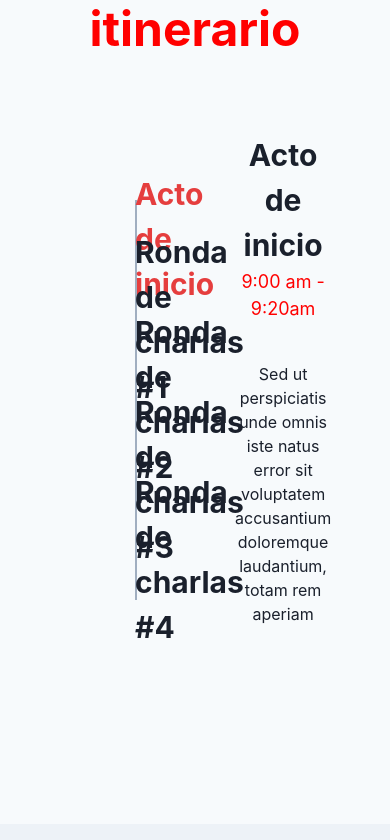
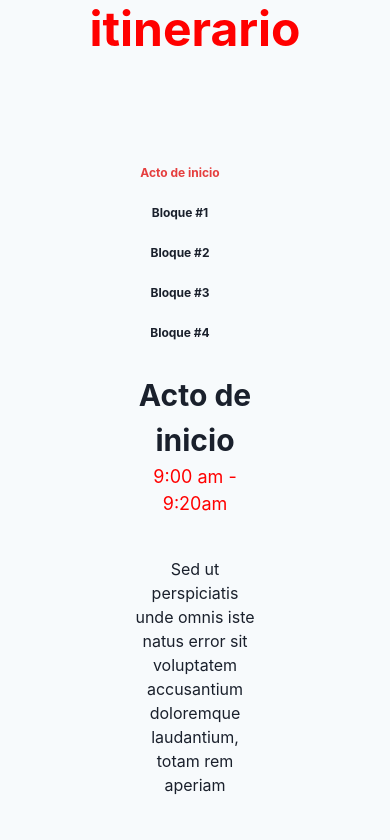
Before and after one commit to Ethereum-Costa-Rica/ethereum.cr, a Next.js app: page /info in a window 390 px wide. Shown: the part 1304-2144 px from the top of the page. Built offline with nearby package versions, Linux system fonts and the light colour scheme.

Commit message:
Update responsiveness
Signed-off-by: Alfredo Bonilla <info@alfredobonilla.com>

```diff
--- a/src/components/EventBody.tsx
+++ b/src/components/EventBody.tsx
@@ -8,7 +8,7 @@ interface EventBodyProps {
 
 const EventBody = ({ title, schedule, description }: EventBodyProps) => {
   return (
-    <Box marginLeft="40px" textAlign="center">
+    <Box marginLeft={[0, 0, 0, "40px", "40px"]} textAlign="center">
       <Text fontSize="30px" fontWeight={700}>
         {title}
       </Text>
--- a/src/components/EventTitle.tsx
+++ b/src/components/EventTitle.tsx
@@ -1,4 +1,5 @@
 import { Text, GridItem, Flex, chakra, shouldForwardProp } from "@chakra-ui/react";
+import { wrap } from "module";
 
 const Elipse = chakra("div", {
   shouldForwardProp: (prop) => {
@@ -21,32 +22,39 @@ interface EventTitleProps  {
 
 const EventTitle = ({ title, active = false }: EventTitleProps) => {
   return (
-    <GridItem colSpan={3} width="100%" h="10" paddingRight="150px">
+    <Flex
+      width="100%"
+      h="10"
+      paddingRight={["15px", "15px", "15px", "50px", "50px"]}
+    >
       <Flex
         width="100%"
-        borderRight="2px"
+        borderRight={[0, 0, 0, "2px solid gray", "2px solid gray"]}
         borderColor="gray.400"
-        direction="row"
         alignItems="center"
         justifyContent="space-between"
         height={20}
       >
         <Text
           color={active ? "red.500" : "blue.1000"}
-          fontSize="30px"
+          fontSize={["12px", "22px", "22px", "22px", "32px"]}
           fontWeight={700}
-          paddingRight="50px"
+          minWidth={["120px", "120px", "120px", "auto", "auto"]}
+          paddingRight={["15px", "15px", "15px", "50px", "50px"]}
+          align="center"
         >
           {title}
         </Text>
         <Elipse
+          display={["none", "none", "none", "block", "block"]}
           bgColor={active ? "red.500" : "gray.400"}
+          minWidth={active ? "30px" : "20px"}
           width={active ? "30px" : "20px"}
           height={active ? "30px" : "20px"}
           marginRight={active ? "-15.5px" : "-10.5px"}
         />
       </Flex>
-    </GridItem>
+    </Flex>
   );
 };
     export default EventTitle;
--- a/src/components/Timeline.tsx
+++ b/src/components/Timeline.tsx
@@ -1,11 +1,12 @@
-import { EVENTS } from '@/utils/data';
-import { Text, Flex, Box } from '@chakra-ui/react';
-import { useState } from 'react';
-import EventBody from './EventBody';
-import EventTitle from './EventTitle';
+import { EVENTS } from "@/utils/data";
+import { Text, Flex, Box } from "@chakra-ui/react";
+import { useState } from "react";
+import EventBody from "./EventBody";
+import EventTitle from "./EventTitle";
 
 const Timeline = () => {
-    const [selectedEvent, setSelectedEvent] = useState(0)
+  const [selectedEvent, setSelectedEvent] = useState(0);
+
   return (
     <Flex
       bgColor="gray.50"
@@ -39,24 +40,34 @@ const Timeline = () => {
         <Flex
           width="full"
           alignItems="center"
-            justifyContent="space-around"
-            mb="32"
+          justifyContent="center"
+          mb="32px"
+          direction={["column", "column", "column", "row", "row"]}
         >
-            <Flex width="50%" direction="column" gap={10}>
+          <Flex
+            width={["100%", "100%", "100%", "50%", "50%"]}
+            direction={["row", "row", "row", "column", "column"]}
+            gap={[0, 0, 0, 10, 10]}
+            height={["200px", "200px", "200px", "auto", "auto"]}
+            justifyContent="center"
+            flexWrap="wrap"
+            marginBottom={["40px", "40px", "40px", "0px", "0px"]}
+          >
             {EVENTS.map((event, index) => (
-                    <Box
+              <Flex
                 onClick={() => setSelectedEvent(index)}
                 cursor="pointer"
                 key={index + event.title}
+                flexWrap="wrap"
               >
                 <EventTitle
                   title={event.title}
                   active={index === selectedEvent}
                 />
-                    </Box>
+              </Flex>
             ))}
           </Flex>
-            <Flex width="50%">
+          <Flex width={["100%", "100%", "100%", "50%", "50%"]}>
             <EventBody
               title={EVENTS[selectedEvent].title}
               schedule={EVENTS[selectedEvent].schedule}
@@ -67,6 +78,5 @@ const Timeline = () => {
       </Flex>
     </Flex>
   );
-}
-
-export default Timeline
+};
+export default Timeline;
--- a/src/utils/data.ts
+++ b/src/utils/data.ts
@@ -6,25 +6,25 @@ export const EVENTS = [
       "Sed ut perspiciatis unde omnis iste natus error sit voluptatem accusantium doloremque laudantium, totam rem aperiam",
   },
   {
-    title: "Ronda de charlas #1",
+    title: "Bloque #1",
     schedule: "9:00 am - 9:20am",
     description:
       "Sed ut perspiciatis unde omnis iste natus error sit voluptatem accusantium doloremque laudantium, totam rem aperiam",
   },
   {
-    title: "Ronda de charlas #2",
+    title: "Bloque #2",
     schedule: "9:00 am - 9:20am",
     description:
       "Sed ut perspiciatis unde omnis iste natus error sit voluptatem accusantium doloremque laudantium, totam rem aperiam",
   },
   {
-    title: "Ronda de charlas #3",
+    title: "Bloque #3",
     schedule: "9:00 am - 9:20am",
     description:
       "Sed ut perspiciatis unde omnis iste natus error sit voluptatem accusantium doloremque laudantium, totam rem aperiam",
   },
   {
-    title: "Ronda de charlas #4",
+    title: "Bloque #4",
     schedule: "9:00 am - 9:20am",
     description:
       "Sed ut perspiciatis unde omnis iste natus error sit voluptatem accusantium doloremque laudantium, totam rem aperiam",
```
Lines whose indentation alone changed are shown as unchanged.
